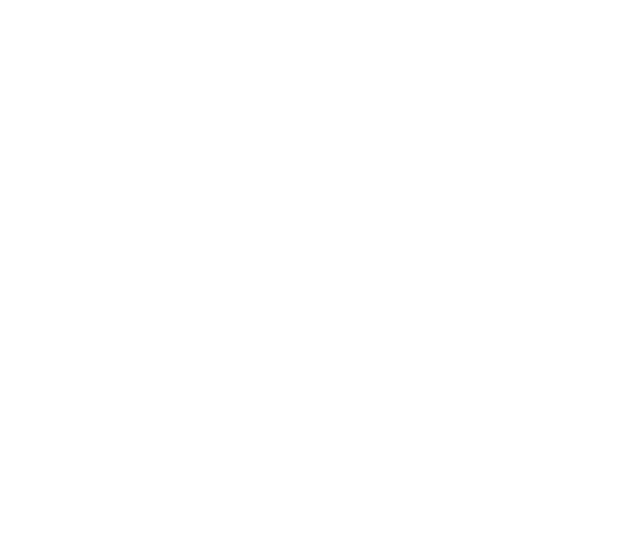
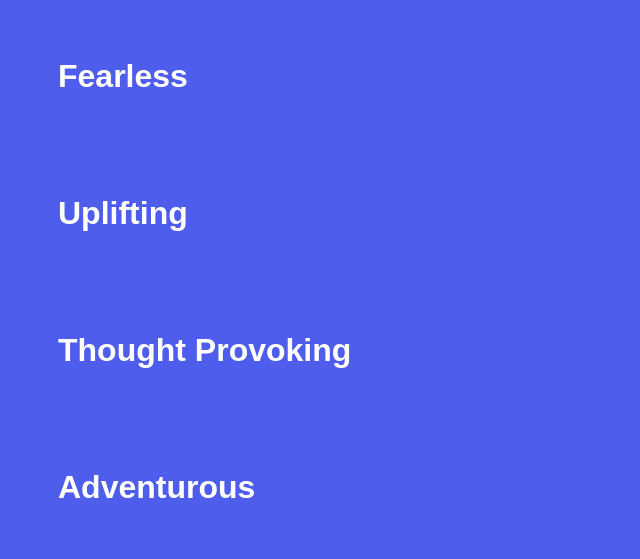
Before and after one commit to yoonichung/moodvie, a plain HTML site: page moodvie_backend/templates/index.html in a window 1280 px wide. Shown: the whole page, without its empty margins (0-640 px from the left). Drawn offline with Linux system fonts and the light colour scheme; a web font is replaced by a local one.

Commit message:
updated index + css

```diff
--- /dev/null
+++ b/moodvie_backend/templates/css/main.css
@@ -0,0 +1,60 @@
+body {
+  font-family: 'Cantarell', sans-serif;
+  background-color: #4E5DEC;
+}
+
+.fearless {
+  font-size: 2em;
+  font-weight: bold;
+  color: white;
+  padding: 50px;
+}
+
+.uplifting {
+  font-size: 2em;
+  font-weight: bold;
+  color: white;
+  padding: 50px;
+}
+
+.thought_provoking {
+  font-size: 2em;
+  font-weight: bold;
+  color: white;
+  padding: 50px;
+  display: block;
+}
+
+.adventurous {
+  font-size: 2em;
+  font-weight: bold;
+  color: white;
+  padding: 50px;
+  display: block;
+}
+
+
+a:link {
+  text-decoration: none;
+   display: block;
+}
+
+a:hover > .fearless {
+  background: rgb(217,107,107);
+  background: linear-gradient(90deg, rgba(217,107,107,1) 0%, rgba(29,180,197,1) 100%);
+}
+
+a:hover > .uplifting {
+  background: rgb(236,173,78);
+  background: linear-gradient(90deg,  rgba(236,173,78,1) 0%, rgba(237,181,218,1) 100%);
+}
+
+a:hover > .thought_provoking {
+  background: rgb(188,217,107);
+  background: linear-gradient(90deg,    rgba(188,217,107,1) 0%, rgba(29,166,197,1) 100%);
+}
+
+a:hover > .adventurous {
+  background: rgb(107,206,217);
+  background: linear-gradient(90deg,    rgba(107,206,217,1) 0%, rgba(197,29,189,1) 100%);
+}
--- a/moodvie_backend/templates/index.html
+++ b/moodvie_backend/templates/index.html
@@ -1,8 +1,33 @@
-<html>
-    <head>
-        <title>Moodvie</title>
-    </head>
-    <body>
-        <h1></h1>
-    </body>
-</html>
+<head>
+    <link href="https://fonts.googleapis.com/css2?family=Cantarell&display=swap" rel="stylesheet">
+    <link rel="stylesheet" type="text/css" href="css/main.css">
+    <title>Moodvie</title>
+  </head>
+
+  <body>
+
+    <a href="#">
+      <div class="fearless">
+        Fearless
+      </div>
+    </a>
+
+    <a href="#">
+      <div class="uplifting">
+        Uplifting
+      </div>
+    </a>
+
+    <a href="href">
+     <div class="thought_provoking">
+        Thought Provoking
+      </div>
+    </a>
+
+     <a href="href">
+     <div class="adventurous">
+        Adventurous
+      </div>
+    </a>
+
+  </body>
```
Also changed, not shown: 4 other files.
